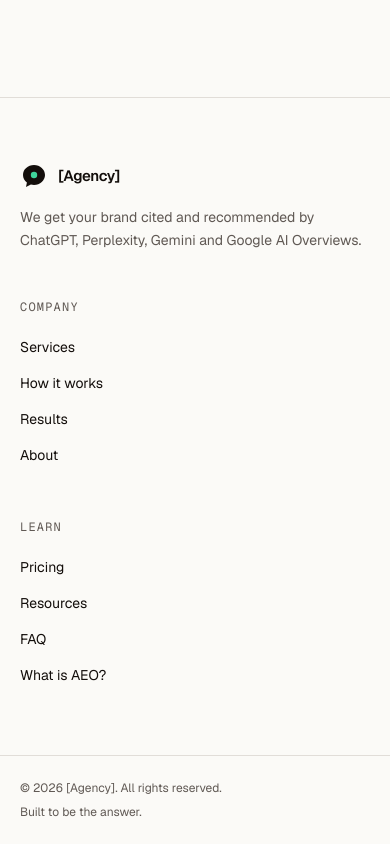
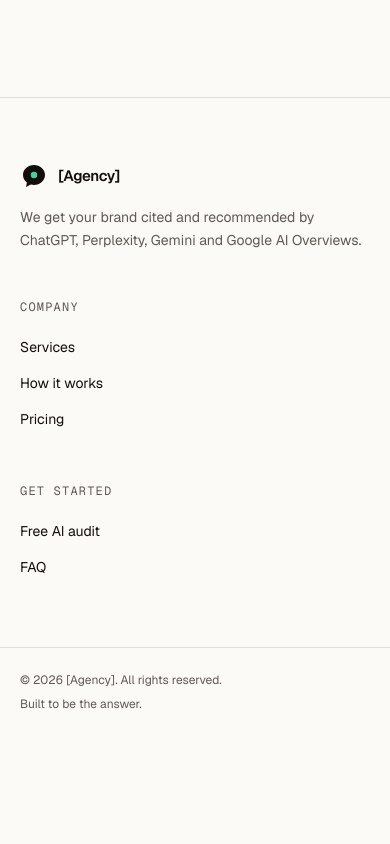
Before and after one commit to e74202-lgtm/aeo-agency-, a Next.js app: page / in a window 390 px wide. Shown: the part 7777-8621 px from the top of the page. After the commit the page ends 8513 px from the top, so only its background shows below. Built offline with nearby package versions, Linux system fonts and the light colour scheme.

Commit message:
Remove unbuilt pages from nav and footer

```diff
--- a/src/components/home/faq.tsx
+++ b/src/components/home/faq.tsx
@@ -5,7 +5,7 @@ import { faqs } from "@/lib/site"
 
 export function Faq() {
   return (
-    <section className="mx-auto grid max-w-6xl gap-12 px-5 py-24 md:py-32 lg:grid-cols-[1fr_1.4fr] lg:gap-20">
+    <section id="faq" className="mx-auto grid max-w-6xl scroll-mt-16 gap-12 px-5 py-24 md:py-32 lg:grid-cols-[1fr_1.4fr] lg:gap-20">
       <div className="space-y-6 lg:sticky lg:top-28 lg:self-start">
         <SectionLabel>FAQ</SectionLabel>
         <h2 className="font-display text-4xl leading-[1.02] font-semibold tracking-[-0.04em] sm:text-5xl lg:text-6xl">
--- a/src/components/site-footer.tsx
+++ b/src/components/site-footer.tsx
@@ -4,8 +4,8 @@ import { Logo } from "@/components/logo"
 import { site } from "@/lib/site"
 
 const columns = [
-  { title: "Company", links: [...site.nav.slice(0, 3), { label: "About", href: "/about" }] },
-  { title: "Learn", links: [site.nav[3], site.nav[4], { label: "FAQ", href: "/faq" }, { label: "What is AEO?", href: "/resources/what-is-aeo" }] },
+  { title: "Company", links: site.nav },
+  { title: "Get started", links: [site.cta, { label: "FAQ", href: "/#faq" }] },
 ]
 
 export function SiteFooter() {
--- a/src/lib/site.ts
+++ b/src/lib/site.ts
@@ -7,9 +7,7 @@ export const site = {
   nav: [
     { label: "Services", href: "/services" },
     { label: "How it works", href: "/how-it-works" },
-    { label: "Results", href: "/results" },
     { label: "Pricing", href: "/pricing" },
-    { label: "Resources", href: "/resources" },
   ],
   cta: { label: "Free AI audit", href: "/audit" },
 }
```
